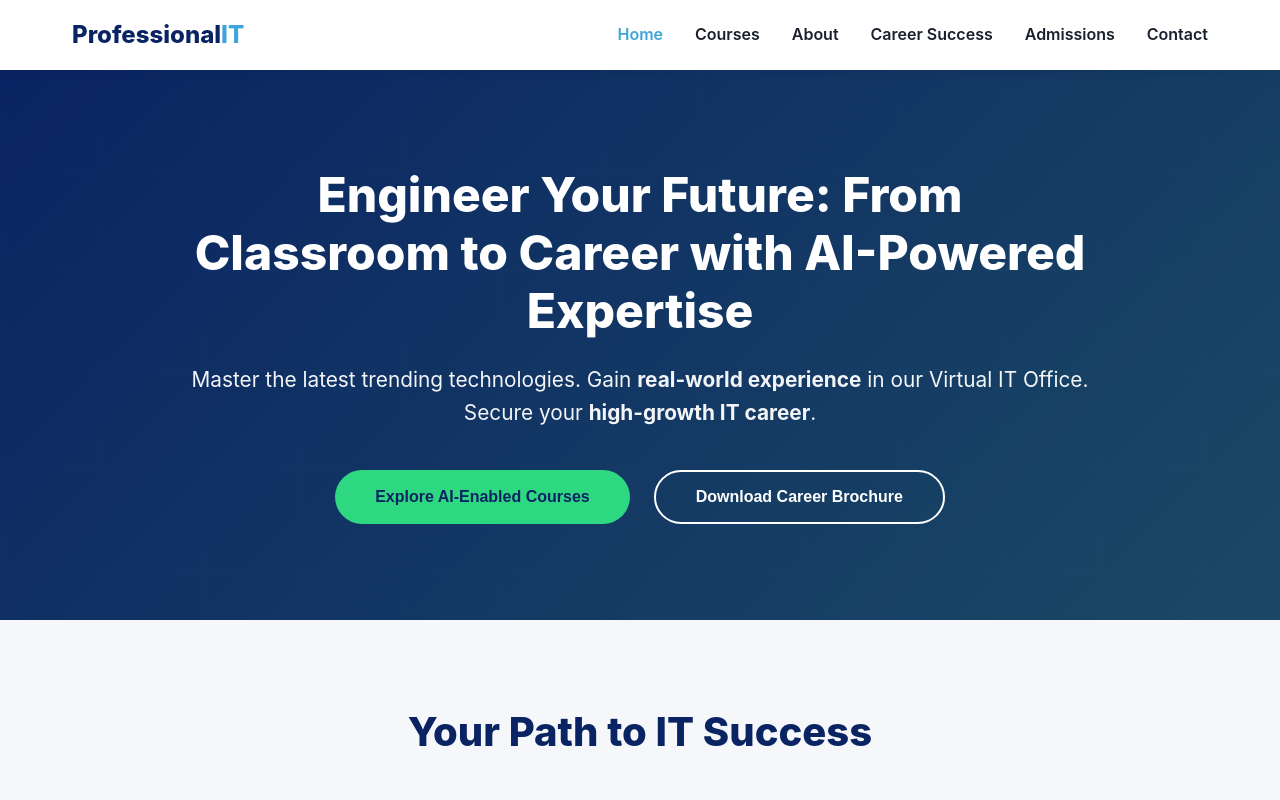
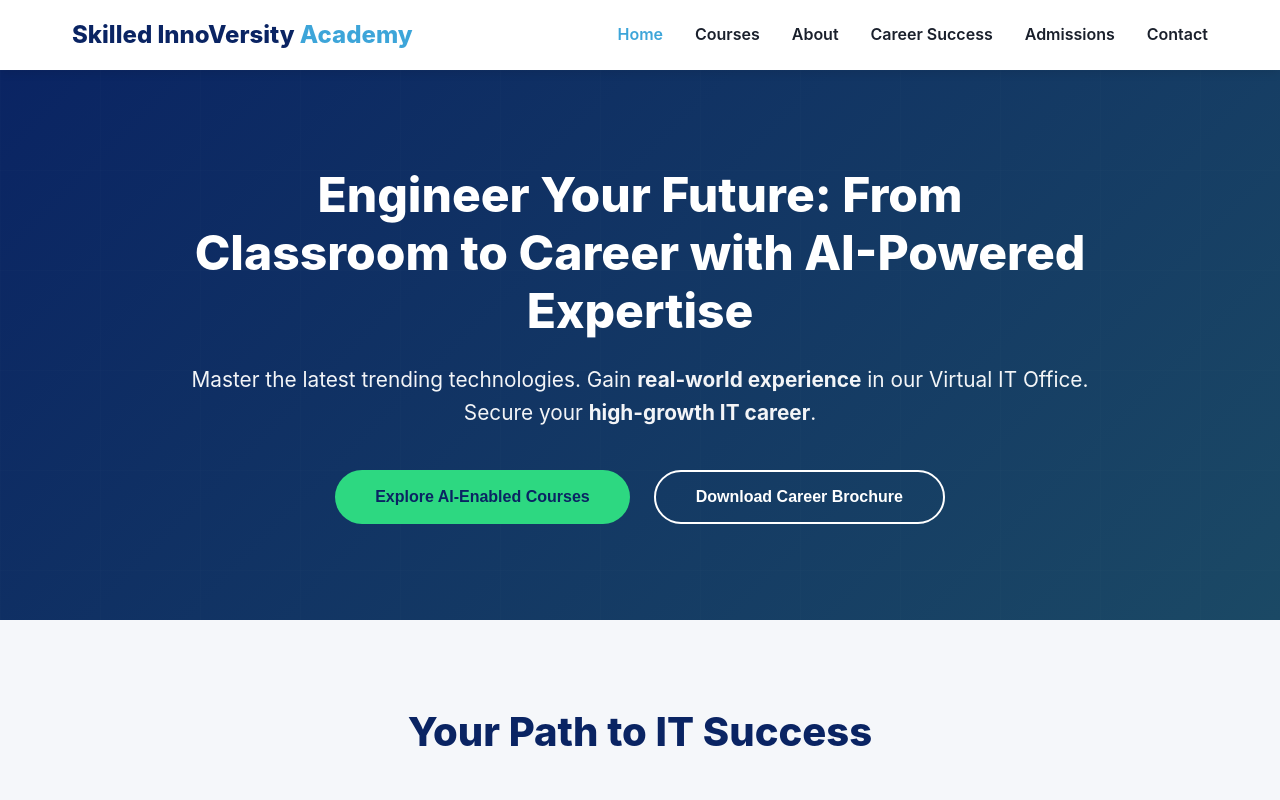
Before and after one commit to rajubingipersonal/SIVACADEMY, a plain HTML site: page index.html in a window 1280 px wide. Shown: the top 800 px of the page. Drawn offline with Linux system fonts and the light colour scheme.

Commit message:
Update logo text in navigation bar

```diff
--- a/index.html
+++ b/index.html
@@ -463,7 +463,7 @@
     <!-- Navigation -->
     <nav class="navbar">
         <div class="nav-container">
-            <div class="logo" onclick="showPage('home')">Professional<span>IT</span></div>
+            <div class="logo" onclick="showPage('home')">Skilled InnoVersity<span>    Academy</span></div>
             <ul class="nav-links">
                 <li><a onclick="showPage('home')" class="active" data-page="home">Home</a></li>
                 <li><a onclick="showPage('courses')" data-page="courses">Courses</a></li>
```
